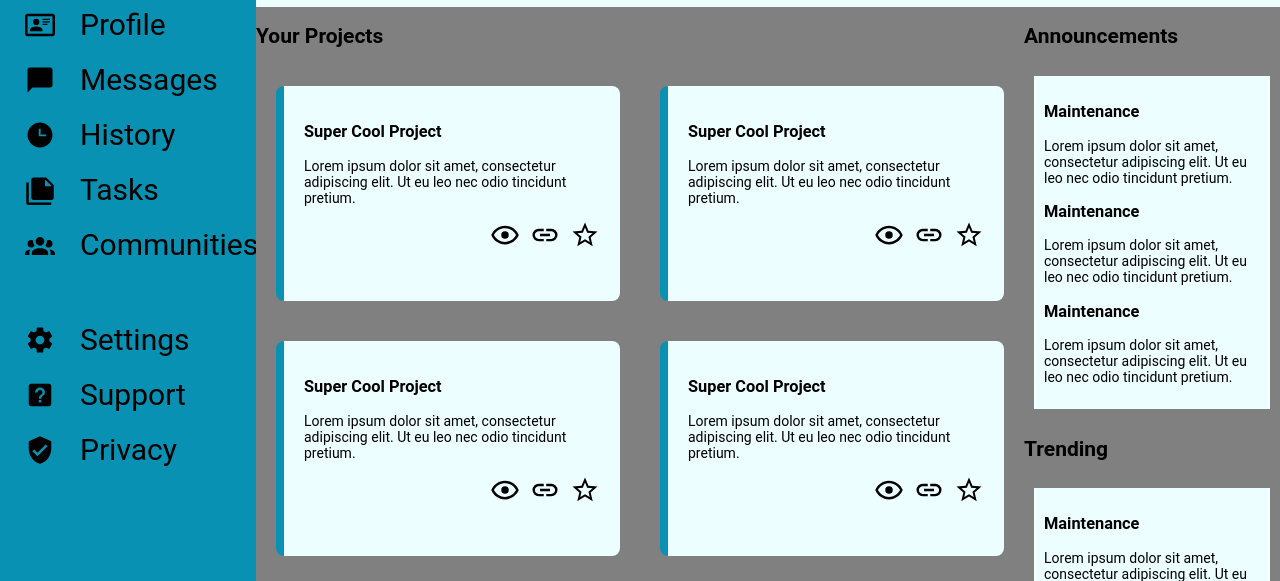
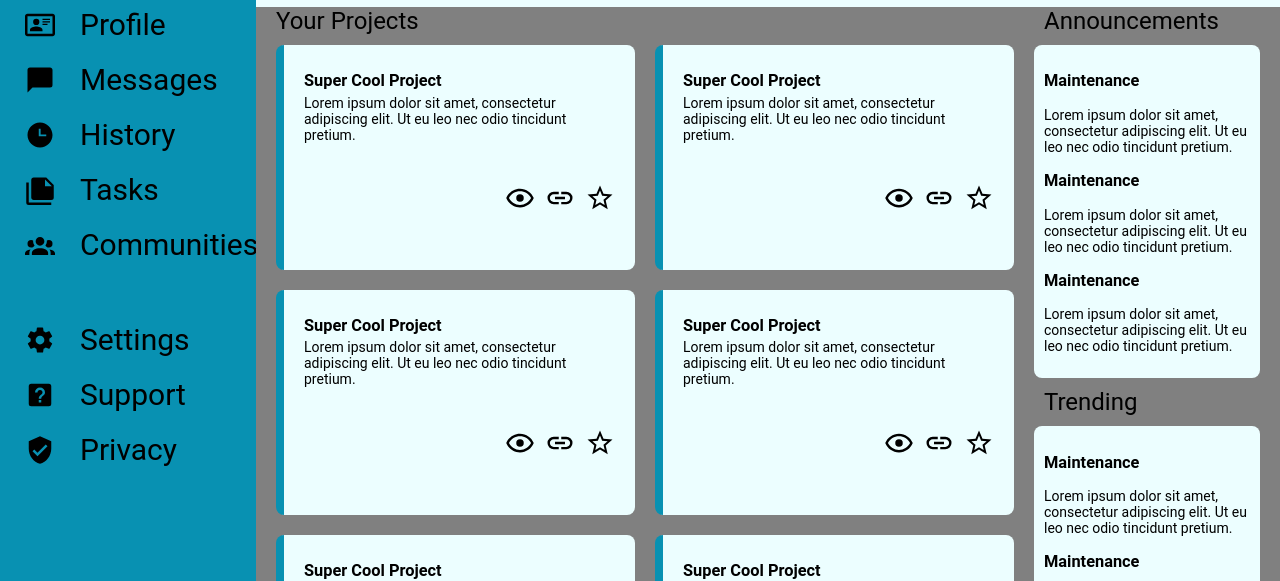
Before and after one commit to Lunanator/dashboard, a plain HTML site: page index.html in a window 1280 px wide. Shown: the part 153-734 px from the top of the page. Drawn offline with Linux system fonts and the light colour scheme.

Commit message:
Change internal format of box elements to grid

```diff
--- a/index.html
+++ b/index.html
@@ -85,7 +85,7 @@
     <div class="main-content">
 
             <div class="projects-title main-content-title">
-                <h2>Your Projects</h2>
+                Your Projects
             </div>
             <div class="boxes">
                 <div class="box">
@@ -152,7 +152,7 @@
 
 
             <div class="announcements-title main-content-title">
-                <h2>Announcements</h2>
+                Announcements
             </div>
             <div class="announcements-wrapper">
                 <div class="announcement">
@@ -174,7 +174,7 @@
 
 
             <div class="trending-title main-content-title">
-                <h2>Trending</h2>
+                Trending
             </div>
             <div class="trending-wrapper">
                 <div class="announcement">
--- a/style.css
+++ b/style.css
@@ -43,7 +43,7 @@ body {
     grid-area: main;
     display: grid;
     grid-template-columns: 3fr 1fr;
-    grid-template-rows: 1fr 6fr 1fr 6fr;
+    grid-template-rows: 1fr 7fr 1fr 7fr;
     grid-template-areas:
     "projects-title announcements-title"
     "projects announcements"
@@ -168,6 +168,12 @@ body {
     margin: 0px 10px;
 }
 
+.main-content-title {
+    font-size: 24px;
+    align-self: center;
+    margin-left: 20px;
+}
+
 .projects-title {
     grid-area: projects-title;
 }
@@ -184,14 +190,18 @@ body {
     display: grid;
     grid-template-columns: 1fr 1fr;
     grid-template-rows: 1fr 1fr 1fr;
+    margin-left: 10px;
 }
 
 .box {
     background-color: #ecfeff;
     border-radius: 8px;
-    margin: 20px;
-    padding: 20px;
+    margin: 10px 10px;
+    padding: 10px 20px;
     border-left: 8px solid #0891b2;
+    position: relative;
+    display: grid;
+    grid-template-rows: 12.5% 50% 37.5%;
 }
 
 .box-icons {
@@ -211,8 +221,9 @@ body {
 
 .announcements-wrapper {
     background-color: #ecfeff;
-    margin: 10px;
+    margin: 10px 20px 10px 10px;
     padding: 10px;
+    border-radius: 8px;
 }
 
 .trending-title {
@@ -225,6 +236,7 @@ body {
 
 .trending-wrapper {
     background-color: #ecfeff;
-    margin: 10px;
+    margin: 10px 20px 10px 10px;
     padding: 10px;
+    border-radius: 8px;
 }
```
